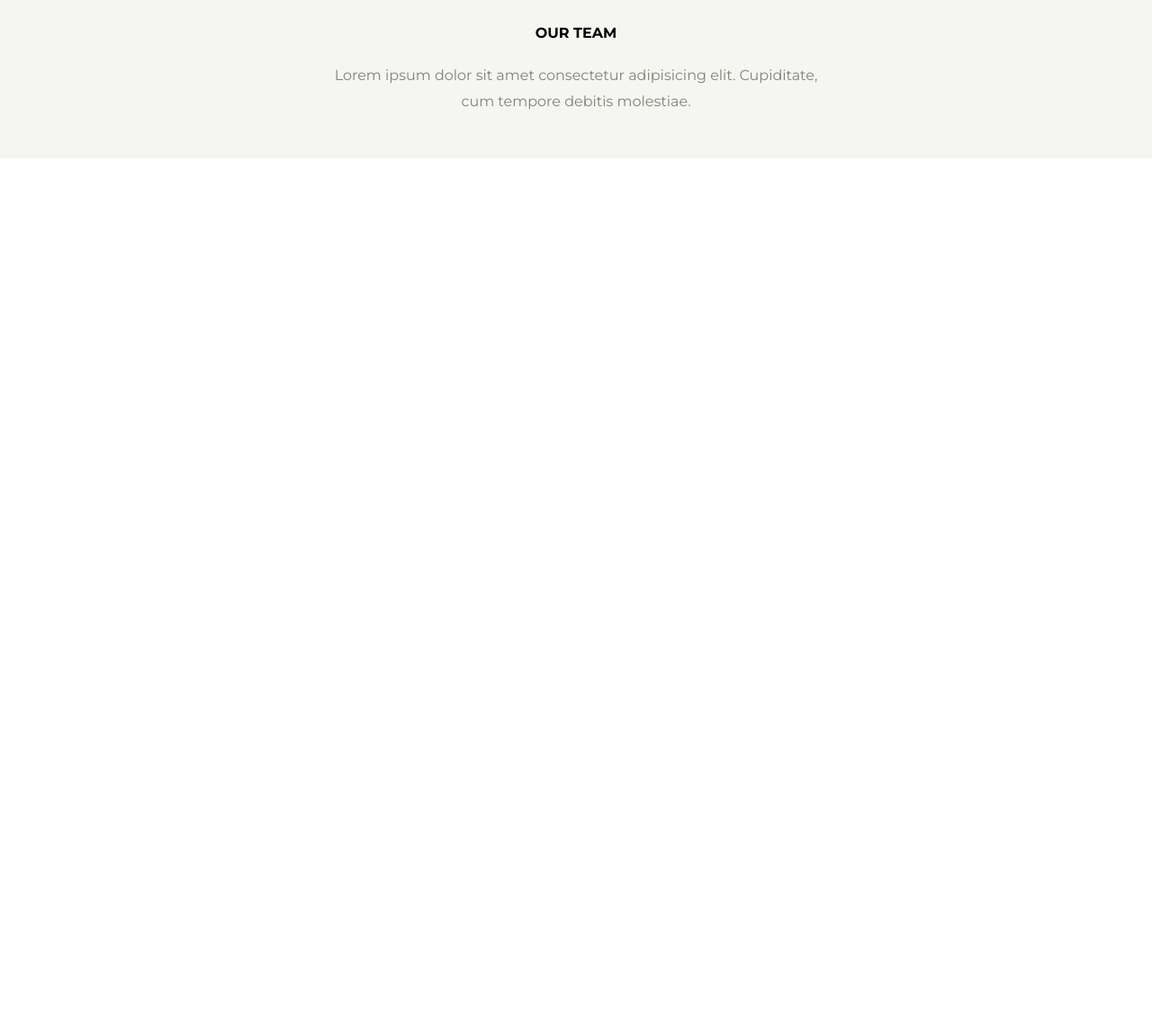
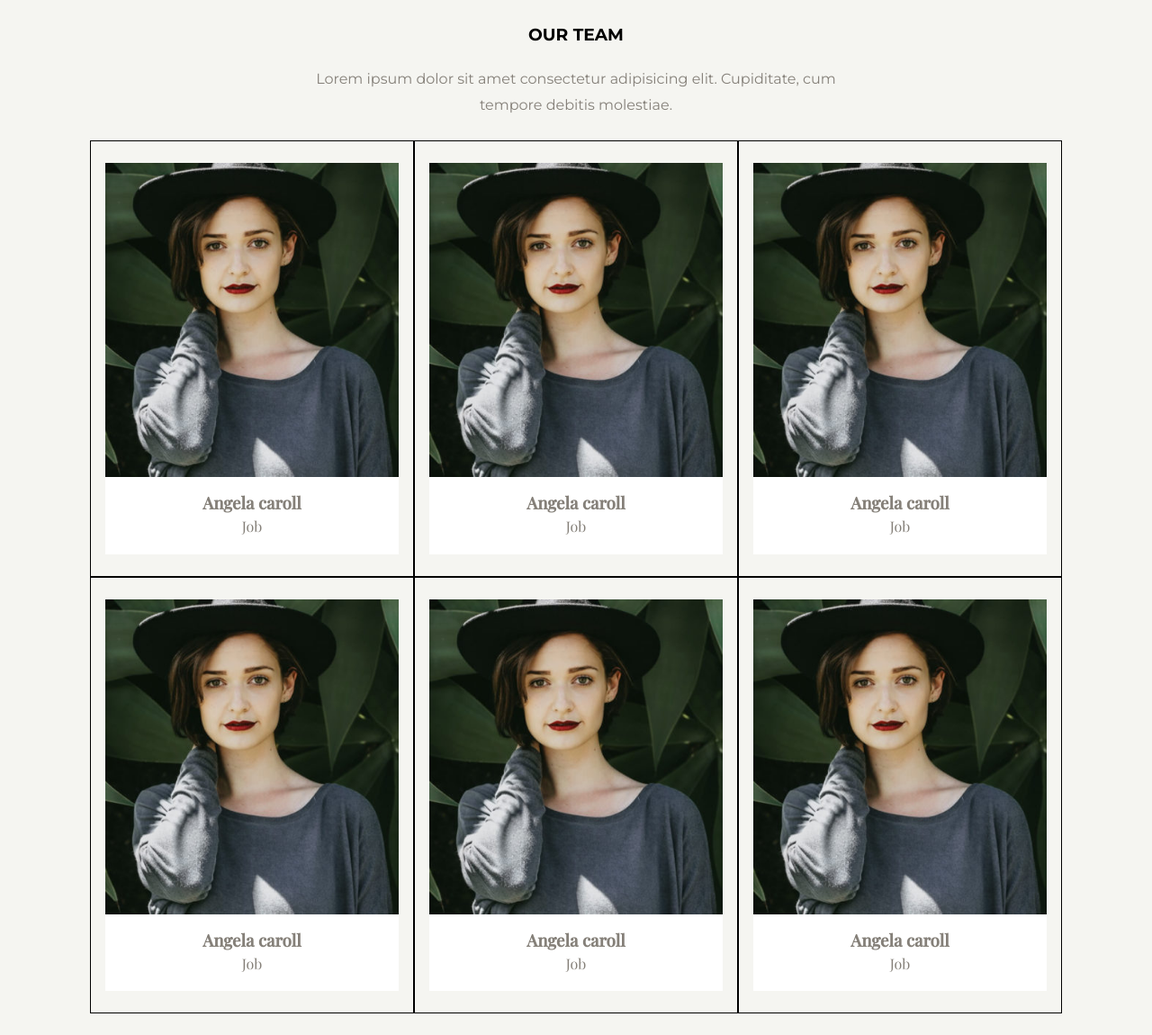
Before and after one commit to AndreaMinelli/js-our-team, a plain HTML site: page index.html in a window 1280 px wide. Shown: the part 21-1171 px from the top of the page at 90% size. Before the commit the page ends 800 px from the top, so only its background shows below. Drawn offline with nearby package versions, Linux system fonts and the light colour scheme.

Commit message:
Impostata struttura della pagina

```diff
--- a/css/style.css
+++ b/css/style.css
@@ -6,7 +6,7 @@
 
 /* Generals */
 .container{
-    width: 900px;
+    width: 1080px;
     margin: 0 auto;
 }
 
@@ -17,18 +17,27 @@ body{
 
 main{
     background-color: rgb(245,245,241);
+    text-align: center;
 }
 
-/* Our Team */
+section{
+    padding: 1.5rem 0;
+}
+
+img{
+    max-width: 100%;
+    display: block;
+}
+
+/* Our Team Header*/
 
 #our-team header{
-    text-align: center;
     width: 60%;
-    padding: 3rem 0;
+    padding: 1.5rem 0;
     margin: 0 auto;
 }
 
-#our-team h4{
+#our-team header h3{
     color: black;
     margin-bottom: 1.5rem;
 }
@@ -36,3 +45,26 @@ main{
 #our-team p{
     line-height: 1.8rem;
 }
+
+/* Our Team Main */
+
+.row{
+    display: flex;
+    flex-wrap: wrap;
+    min-height: 200px;
+}
+
+.row .col{
+    flex-basis: calc(100% / 3);
+    border: 1px solid black;
+    padding: 1.5rem 1rem;
+}
+
+.col .card{
+    background-color: white;
+    font-family: 'Playfair Display', serif;
+}
+
+.card .worker{
+    padding: 1rem 0;
+}
--- a/index.html
+++ b/index.html
@@ -21,12 +21,98 @@
     <main>
       <section id="our-team" class="container">
         <header>
-          <h4>OUR TEAM</h4>
+          <h3>OUR TEAM</h3>
           <p>
             Lorem ipsum dolor sit amet consectetur adipisicing elit. Cupiditate,
             cum tempore debitis molestiae.
           </p>
         </header>
+        <div class="row">
+          <div class="col">
+            <div class="card">
+              <figure>
+                <img
+                  src="img/angela-caroll-chief-editor.jpg"
+                  alt="angela-caroll-chief-editor"
+                />
+              </figure>
+              <div class="worker">
+                <h3>Angela caroll</h3>
+                <p>Job</p>
+              </div>
+            </div>
+          </div>
+          <div class="col">
+            <div class="card">
+              <figure>
+                <img
+                  src="img/angela-caroll-chief-editor.jpg"
+                  alt="angela-caroll-chief-editor"
+                />
+              </figure>
+              <div class="worker">
+                <h3>Angela caroll</h3>
+                <p>Job</p>
+              </div>
+            </div>
+          </div>
+          <div class="col">
+            <div class="card">
+              <figure>
+                <img
+                  src="img/angela-caroll-chief-editor.jpg"
+                  alt="angela-caroll-chief-editor"
+                />
+              </figure>
+              <div class="worker">
+                <h3>Angela caroll</h3>
+                <p>Job</p>
+              </div>
+            </div>
+          </div>
+          <div class="col">
+            <div class="card">
+              <figure>
+                <img
+                  src="img/angela-caroll-chief-editor.jpg"
+                  alt="angela-caroll-chief-editor"
+                />
+              </figure>
+              <div class="worker">
+                <h3>Angela caroll</h3>
+                <p>Job</p>
+              </div>
+            </div>
+          </div>
+          <div class="col">
+            <div class="card">
+              <figure>
+                <img
+                  src="img/angela-caroll-chief-editor.jpg"
+                  alt="angela-caroll-chief-editor"
+                />
+              </figure>
+              <div class="worker">
+                <h3>Angela caroll</h3>
+                <p>Job</p>
+              </div>
+            </div>
+          </div>
+          <div class="col">
+            <div class="card">
+              <figure>
+                <img
+                  src="img/angela-caroll-chief-editor.jpg"
+                  alt="angela-caroll-chief-editor"
+                />
+              </figure>
+              <div class="worker">
+                <h3>Angela caroll</h3>
+                <p>Job</p>
+              </div>
+            </div>
+          </div>
+        </div>
       </section>
     </main>
   </body>
```
